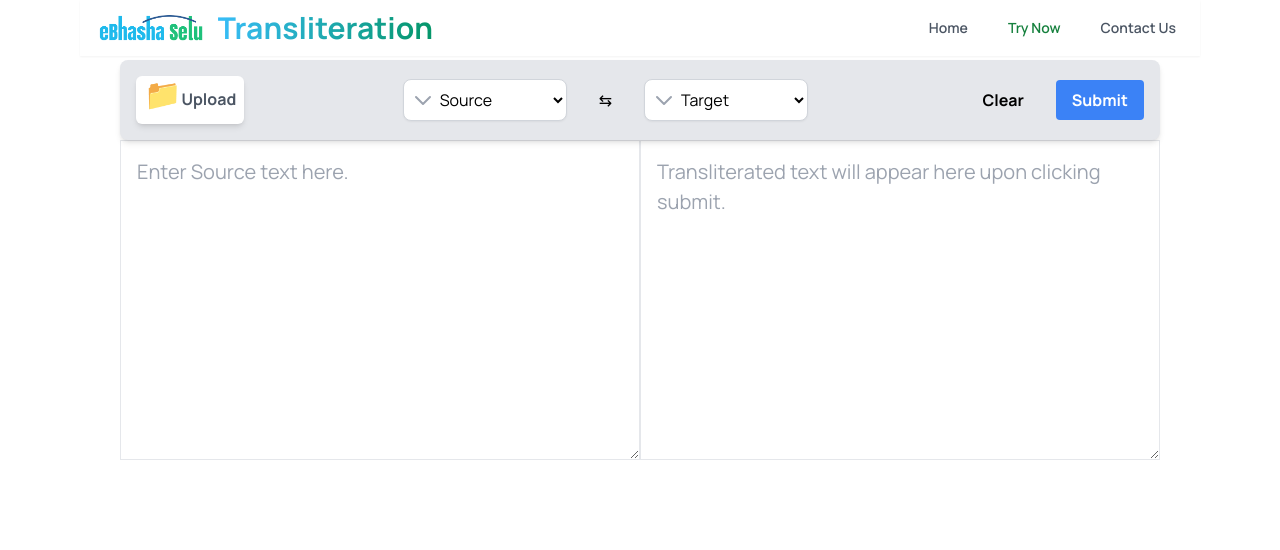
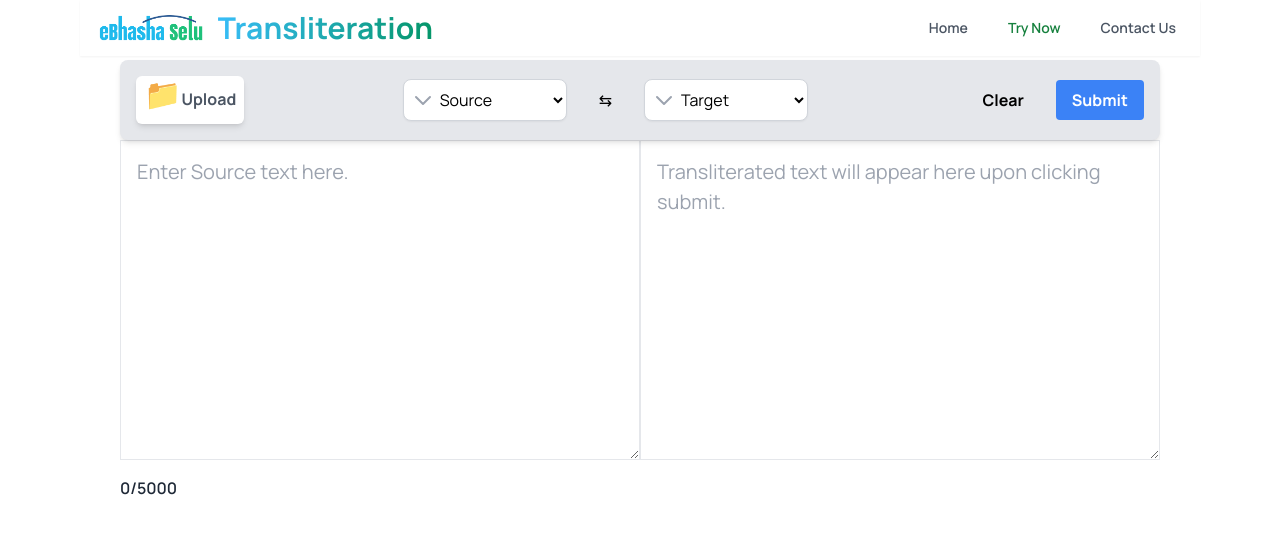
Before and after one commit to suryatejathodupunuri/ebs.transliteration, a React (Create React App) app: page /trynow in a window 1280 px wide. Shown: the top 550 px of the page. Built offline with nearby package versions, Linux system fonts and the light colour scheme; a web font is replaced by a local one.

Commit message:
wordcount displayed.

```diff
--- a/src/components/transliteration/Transliteration.jsx
+++ b/src/components/transliteration/Transliteration.jsx
@@ -194,7 +194,8 @@ const Transliteration = () => {
             Clear
           </button>
           <button
-            className={`bg-blue-500 hover:bg-green-700 text-white font-bold py-2 px-4 rounded ${isLoading ? "opacity-50 cursor-not-allowed" : ""
+            className={`bg-blue-500 hover:bg-green-700 text-white font-bold py-2 px-4 rounded ${
+              isLoading ? "opacity-50 cursor-not-allowed" : ""
             }`}
             onClick={handleSubmit}
             disabled={isLoading}
@@ -204,6 +205,7 @@ const Transliteration = () => {
         </div>
       </div>
 
+      <div className="flex flex-col">
         <div className="flex flex-grow">
           <textarea
             style={{
@@ -211,12 +213,12 @@ const Transliteration = () => {
               fontSize: "20px",
               fontFamily: isUrdu ? "Nafees Web Naskh, sans-serif" : "inherit",
             }}
-          className="w-1/2 h-80 border p-4"
+            className="w-full h-80 border p-4 mb-4"
             placeholder="Enter Source text here."
             value={fileContent}
             onChange={(e) => {
               const newContent = e.target.value;
-            const maxLength = inputLang === "eng" ? 2000 : 5000;
+              const maxLength = 5000;
 
               if (newContent.length > maxLength) {
                 alert("you have exceeded maximum length");
@@ -225,7 +227,6 @@ const Transliteration = () => {
 
               setFileContent(newContent);
             }}
-          maxLength={inputLang === "eng" ? 2000 : 5000}
           />
           <textarea
             style={{
@@ -233,11 +234,15 @@ const Transliteration = () => {
               fontSize: "20px",
               fontFamily: isUrdu_o ? "Nafees Web Naskh, sans-serif" : "inherit",
             }}
-          className="w-1/2 h-80 border p-4"
+            className="w-full h-80 border p-4"
             placeholder="Transliterated text will appear here upon clicking submit."
             value={responseData}
             onChange={(e) => setResponseData(e.target.value)}
           />
+        </div>
+        <p className="text-s font-semibold text-gray-800">
+          {fileContent.length}/5000
+        </p>
       </div>
     </div>
   );
--- a/tailwind.config.js
+++ b/tailwind.config.js
@@ -4,6 +4,9 @@ module.exports = {
   ],
   theme: {
     extend: {
+      aspectRatio: {
+        '16/9': '16 / 9',
+      },
       fontFamily: {
         'afical-neue-bold': ['Afical Neue Bold', 'sans-serif'],
       },
```
Lines whose indentation alone changed are shown as unchanged.
